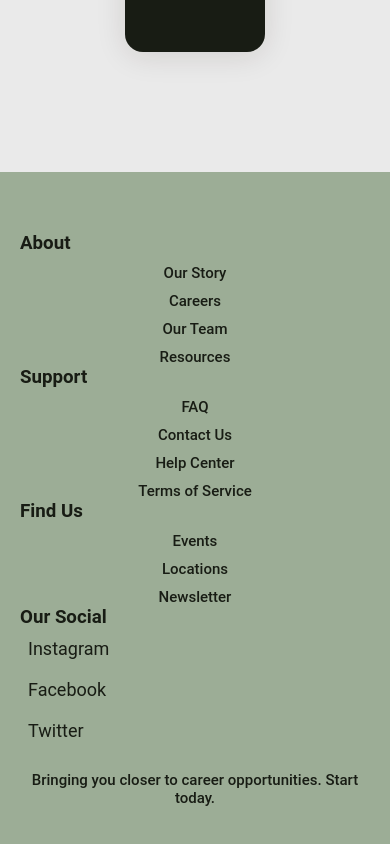
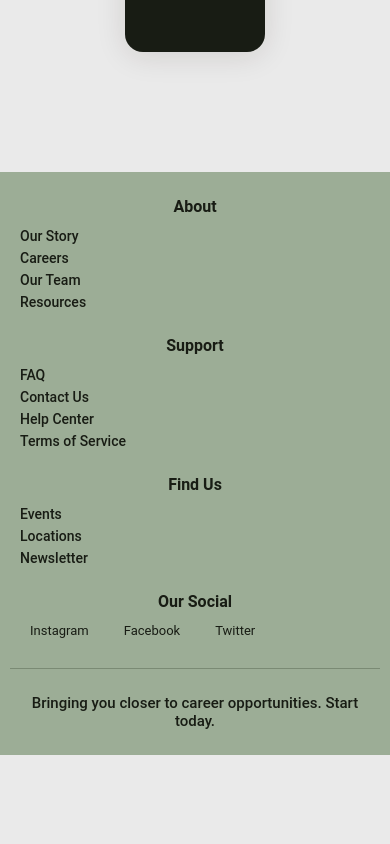
Before and after one commit to Djouriabd/khedmni-project, a React (Vite) app: page / in a window 390 px wide. Shown: the part 5676-6520 px from the top of the page. After the commit the page ends 6431 px from the top, so only its background shows below. Built offline with nearby package versions, Linux system fonts and the light colour scheme.

Commit message:
add footer to other pages+fix some errors in the responsive part

```diff
--- a/src/components/Footer.css
+++ b/src/components/Footer.css
@@ -1,67 +1,168 @@
 .footer {
     background-color: #9CAD96;
     color: #181C14;
-    padding: 40px 0;
+    padding: 40px 50px;
     text-align: center;
     max-width: 100%;
+    box-sizing: border-box;
 }
 
 .footer-p{
+    text-align: left;
+    color: #181C14;
+    margin: 8px 0;
+    cursor: pointer;
+    transition: opacity 0.3s ease;
+}
+
+.footer-p:hover {
+    opacity: 0.7;
+}
+/*
+.social-links {
+    display: flex;
+    flex-direction: column;
+    gap: 12px;
+    margin-top: 10px;
+}
+
+.footer .social-links a {
+    display: flex;
+    align-items: center;
+    /*gap: 10px;
+    color: #181C14;
+    text-decoration: none;
+    transition: opacity 0.3s ease;
+    font-size: 16px;
+}
+
+.social-links a:hover {
+    opacity: 0.7;
+}
+
+.footer .social-links i {
+    width: 20px;
+}*/
+
+.footer-content {
+    display: grid;
+    grid-template-columns: repeat(auto-fit, minmax(250px, 1fr));    flex-wrap: wrap;
+    gap: 30px;
+    max-width: 1200px;
+    margin: 0 auto;
+    text-align: left !important;
+    margin-bottom: 30px;
+}
+
+.footer-column {
+    min-width: 200px;
+}
+
+.footer-column h3 {
+    margin-bottom: 15px;
+    font-size: 18px;
+    font-weight: 600;
     color: #181C14;
 }
 
-.footer .social-links {
-    display: flex;
-    justify-content: center;
-    gap: 20px;
-}
-
-.footer .social-links a {
-    color: #181C14;
-    font-size: 18px;
-    text-decoration: none;
-    display: flex;
-    align-items: center;
-    gap: 8px;
-}
-
-.footer .social-links i {
-    font-size: 20px;
-}
-.footer-content {
-    display: flex;
-    justify-content: space-between;
-    flex-wrap: wrap;
-    max-width: 1100px;
-    margin: 0 auto;
-    padding: 20px;
-    text-align: left;
-}
-
-.footer-column {
-    flex: 1;
-    min-width: 200px;
-}
 .social-links {
     display: flex;
     flex-direction: column;
-    gap: 10px;
+    gap: 12px;
     margin-top: 10px;
 }
 
 .social-links a {
     display: flex;
     align-items: center;
-    gap: 8px;
-    color: white;
+    color: #181C14;
     text-decoration: none;
+    transition: opacity 0.3s ease;
+    font-size: 16px;
+}
+
+.social-links a:hover {
+    opacity: 0.7;
 }
 
 .social-links i {
-    font-size: 20px;
+    width: 20px;
 }
+
 .footer-bottom {
     text-align: center;
     padding-top: 20px;
-    margin-top: 0;
+    border-top: 1px solid #7a8a74;
+    margin-top: 20px;
+    font-size: 14px;
+    color: #181C14;
 }
+
+/* Tablet responsive */
+@media (max-width: 768px) {
+    .footer {
+        padding: 50px 30px;
+    }
+
+    .footer-content {
+        grid-template-columns: repeat(2, 1fr);
+        gap: 25px;
+        text-align: left;
+    }
+
+    .footer-column h3 {
+        font-size: 16px;
+        text-align: center;
+    }
+
+    .footer-p {
+        text-align: left;
+    }
+
+    .social-links {
+        align-items: flex-start;
+    }
+}
+
+/* Mobile responsive */
+@media (max-width: 480px) {
+    .footer {
+        padding: 25px 10px;
+    }
+
+    .footer-content {
+        grid-template-columns: 1fr;
+        gap: 20px;
+        text-align: left;
+    }
+
+    .footer-column {
+        min-width: auto;
+    }
+
+    .footer-column h3 {
+        font-size: 16px;
+        margin-bottom: 12px;
+    }
+
+    .footer-p {
+        font-size: 14px;
+        margin: 6px 0;
+    }
+
+    .social-links {
+        flex-direction: row;
+        justify-content: flex-start;
+        flex-wrap: wrap;
+        gap: 15px;
+    }
+
+    .social-links a {
+        font-size: 13px;
+    }
+
+    .footer-bottom {
+        font-size: 12px;
+        padding-top: 15px;
+    }
+}
--- a/src/components/Footer.jsx
+++ b/src/components/Footer.jsx
@@ -28,16 +28,24 @@ function Footer(){
         <p className='footer-p'>Newsletter</p>
     </div>
 
-    <div class="footer-column">
+    <div className="footer-column">
         <h3>Our Social</h3>
-        <div class="social-links">
-            <a href="#"><i class="fab fa-instagram"></i> Instagram</a>
-            <a href="#"><i class="fab fa-facebook"></i> Facebook</a>
-            <a href="#"><i class="fab fa-twitter"></i> Twitter</a>
+            <div className="social-links">
+                <a href="#" aria-label="Instagram">
+                    <i className="fab fa-instagram"></i> Instagram
+                </a>
+                <a href="#" aria-label="Facebook">
+                    <i className="fab fa-facebook"></i> Facebook
+                </a>
+                <a href="#" aria-label="Twitter">
+                    <i className="fab fa-twitter"></i> Twitter
+                </a>
+            </div>
+    </div>
+    </div>
+        <div className="footer-bottom">
+            <p>Bringing you closer to career opportunities. Start today.</p>
         </div>
-    </div>
-</div>
-        <p>Bringing you closer to career opportunities. Start today.</p>
         </div>
     )
 }
--- a/src/main.jsx
+++ b/src/main.jsx
@@ -44,6 +44,7 @@ const FindJob = () => (
     <Nav />
     <Search />
     <Filter />
+    <Footer />
   </>
 )
 
```
